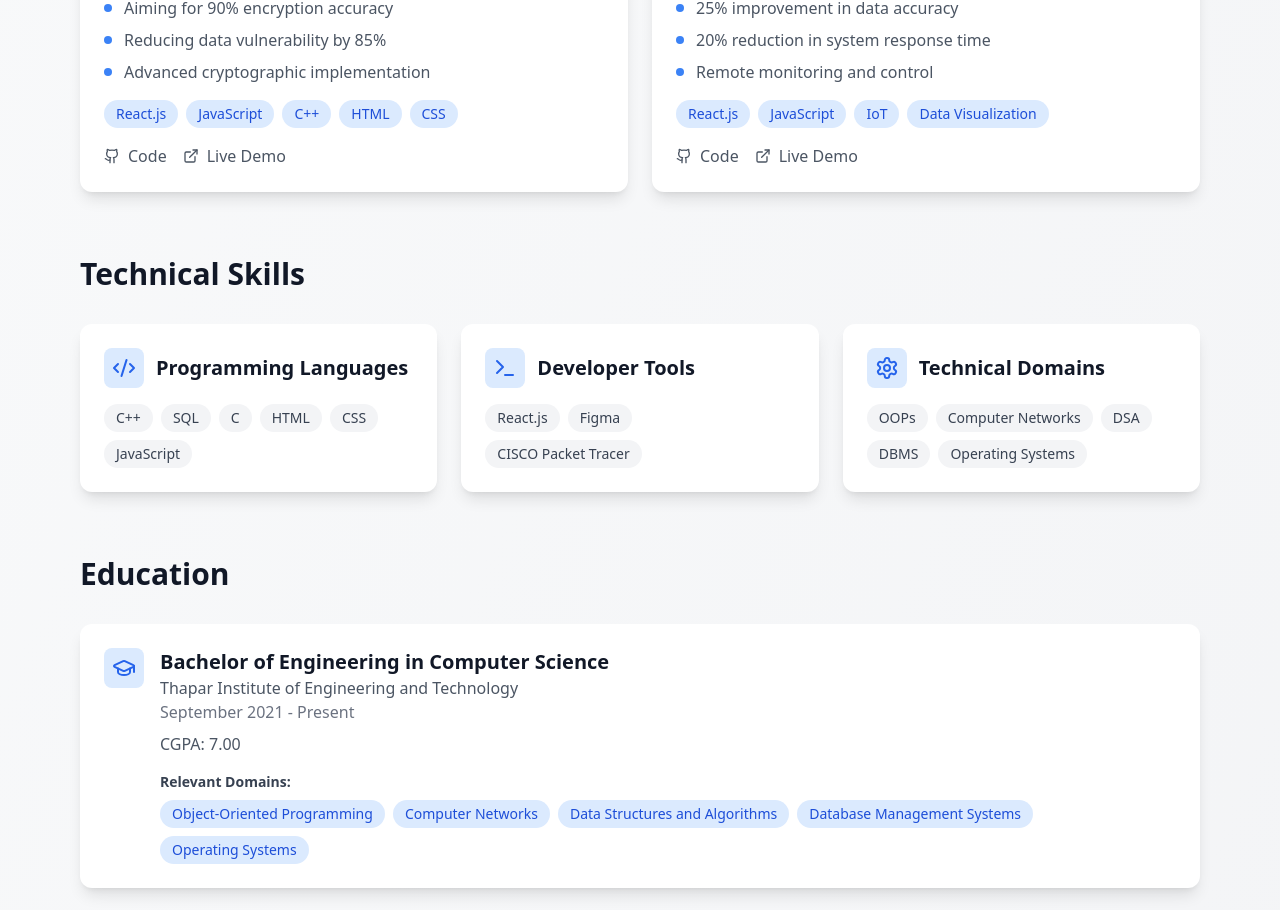
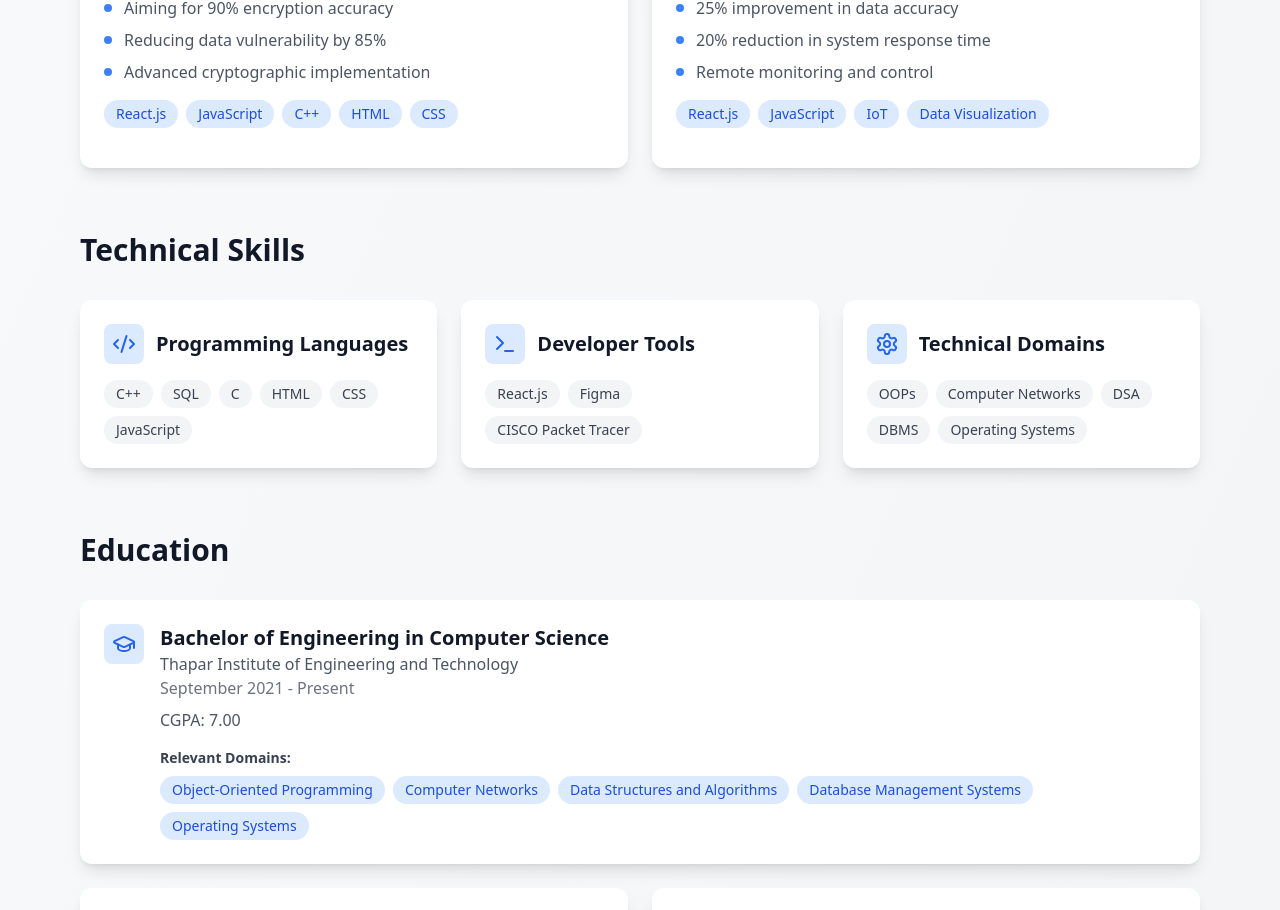
Before and after one commit to krishnaverma05/Portfolio, a React (Vite) app in the folder project/: page / in a window 1280 px wide. Shown: the part 1290-2200 px from the top of the page. Built offline with nearby package versions, Linux system fonts and the light colour scheme.

Commit message:
Update Projects.tsx

```diff
--- a/project/src/components/Projects.tsx
+++ b/project/src/components/Projects.tsx
@@ -1,5 +1,4 @@
 import React from 'react';
-import { Github, ExternalLink } from 'lucide-react';
 
 const Projects = () => {
   const projects = [
@@ -54,17 +53,6 @@ const Projects = () => {
                   </span>
                 ))}
               </div>
-
-              <div className="flex space-x-4">
-                <a href="#" className="flex items-center text-gray-600 hover:text-gray-900">
-                  <Github className="w-4 h-4 mr-2" />
-                  Code
-                </a>
-                <a href="#" className="flex items-center text-gray-600 hover:text-gray-900">
-                  <ExternalLink className="w-4 h-4 mr-2" />
-                  Live Demo
-                </a>
-              </div>
             </div>
           </div>
         ))}
```
